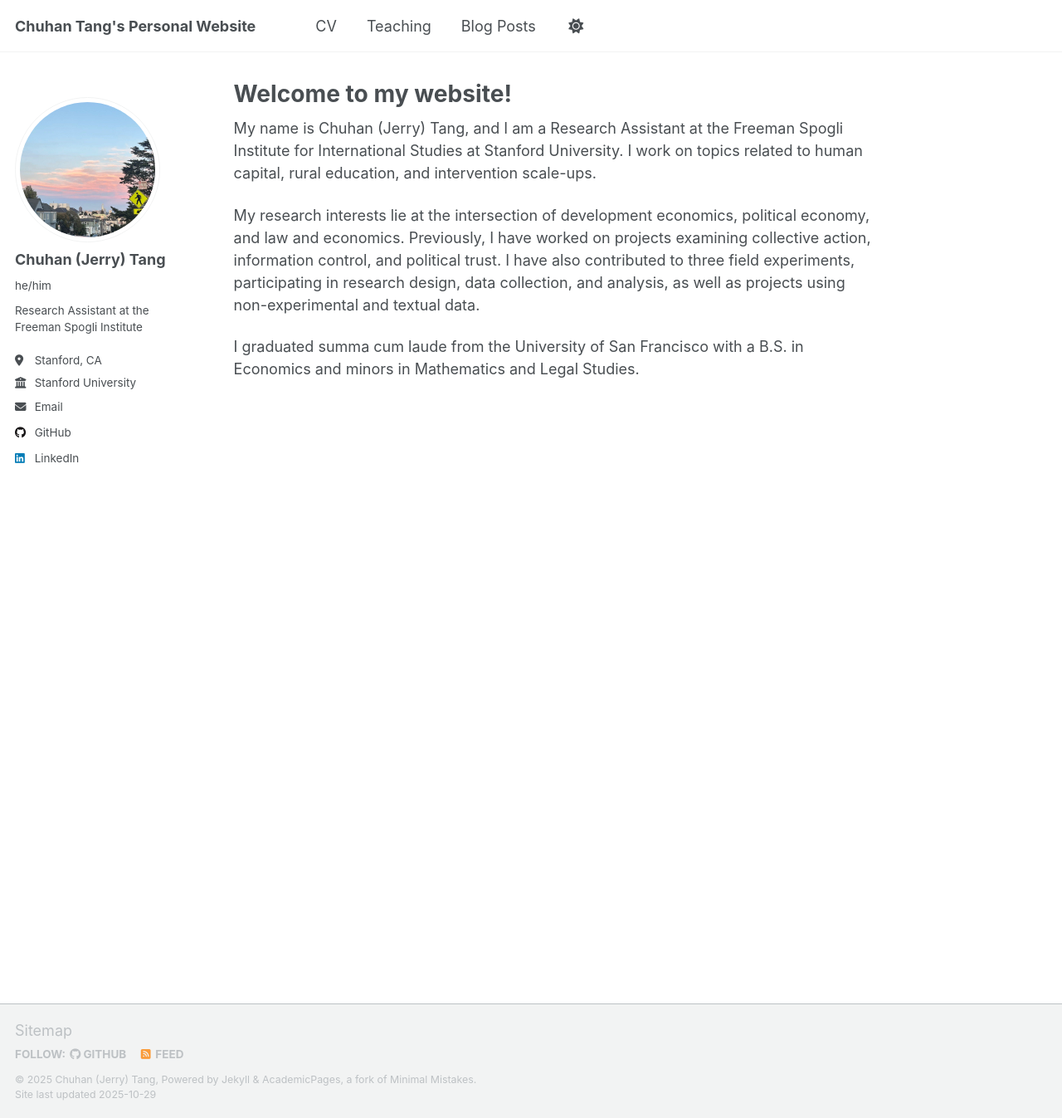
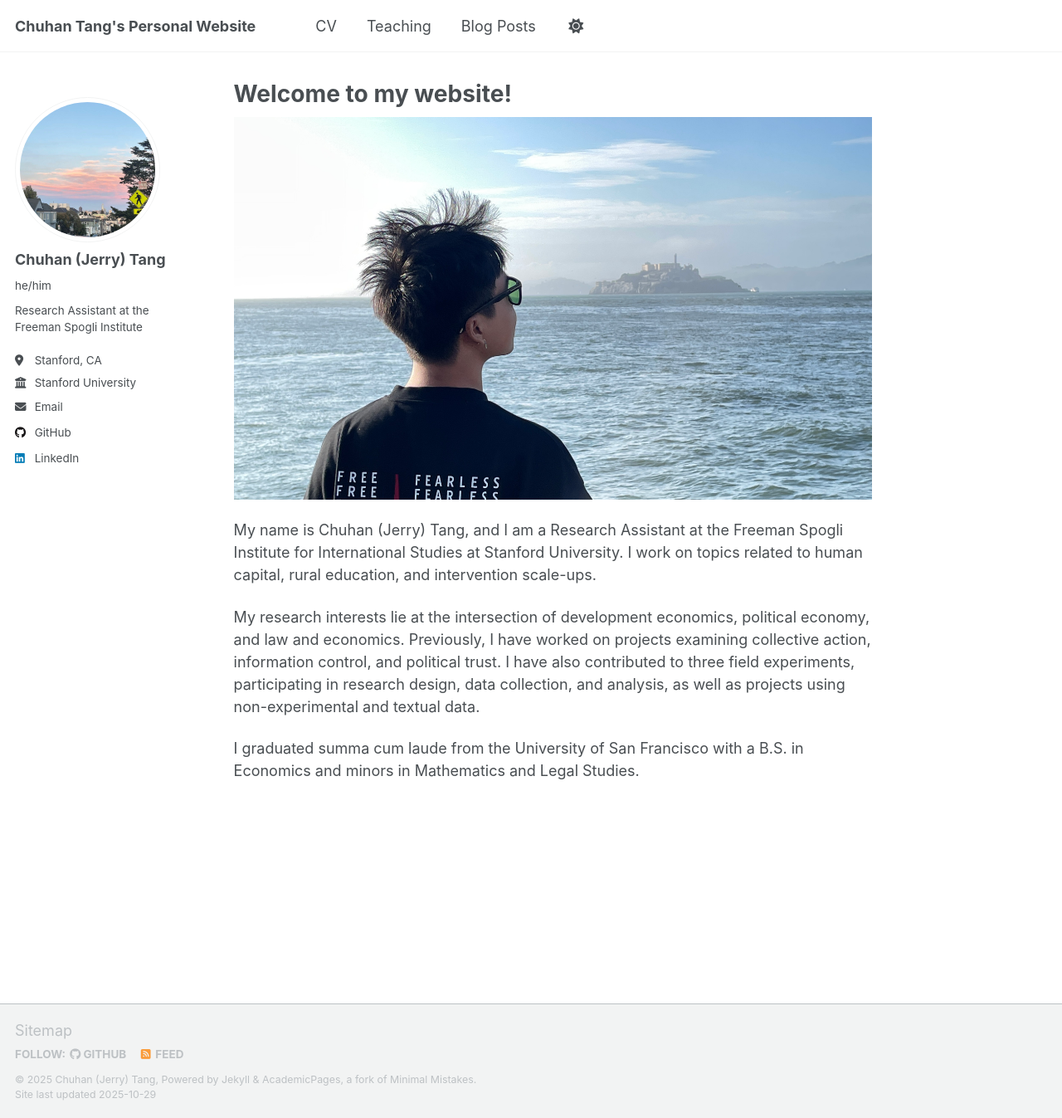
Before and after one commit to chuhan-tang/chuhan-tang.github.io, a Jekyll site: the page built from _pages/about.md, in a window 1280 px wide and 1347 px high. Shown: the whole window at 83% size. Built offline with Jekyll 4.4.1, drawn with Linux system fonts in a browser that asks for light colours; a script that is not in the unit is left out.

Commit message:
Add profile picture to about page
Added a profile picture to the about page.

```diff
--- a/_pages/about.md
+++ b/_pages/about.md
@@ -6,6 +6,7 @@ redirect_from:
   - /about/
   - /about.html
 ---
+![Profile picture](/images/banner.png)
 
 My name is Chuhan (Jerry) Tang, and I am a Research Assistant at the Freeman Spogli Institute for International Studies at Stanford University. I work on topics related to human capital, rural education, and intervention scale-ups.
 
```
